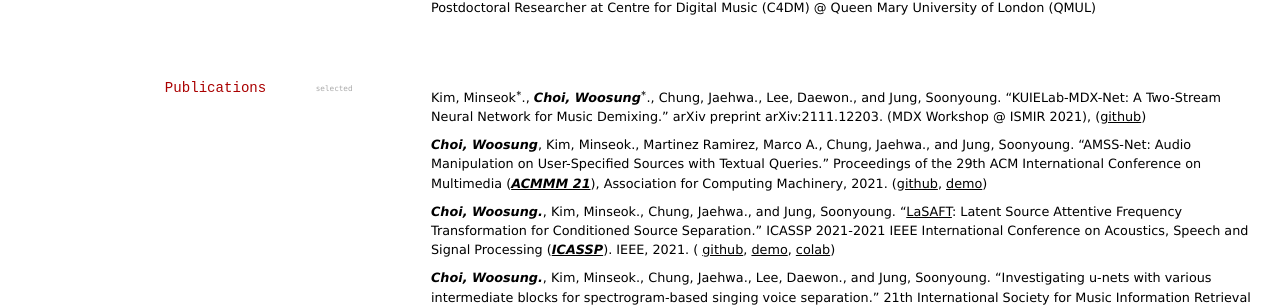
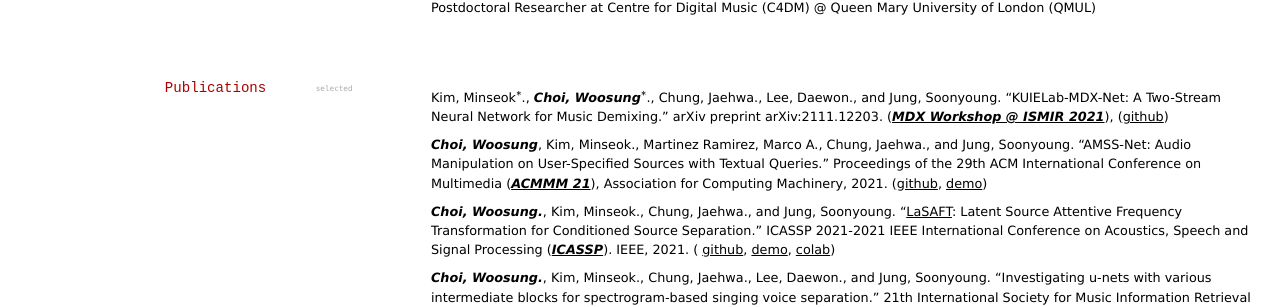
Before and after one commit to ws-choi/cv, a Jekyll site: the page built from index.md, in a window 1280 px wide and 900 px high. Shown: the part 172-479 px from the top of the window. Built offline with Jekyll 4.4.1, drawn with Linux system fonts in a browser that asks for light colours; formulas are drawn with MathJax 3; part of the change alters nothing that is shown.

```diff
--- a/index.md
+++ b/index.md
@@ -26,7 +26,7 @@ Postdoctoral Researcher at Centre for Digital Music (C4DM) @ Queen Mary Universi
 Kim, Minseok${}^{∗}$., ***Choi, Woosung***${}^{∗}$., Chung, Jaehwa., Lee, Daewon., and Jung, Soonyoung.
 "KUIELab-MDX-Net: A Two-Stream Neural Network for Music Demixing."
 arXiv preprint arXiv:2111.12203.
-(MDX Workshop @ ISMIR 2021),
+(***[MDX Workshop @ ISMIR 2021](https://mdx-workshop.github.io/)***),
 ([github](https://github.com/kuielab/mdx-net))
 
 ***Choi, Woosung***, Kim, Minseok., Martinez Ramirez, Marco A., Chung, Jaehwa., and Jung, Soonyoung. "AMSS-Net: Audio Manipulation on User-Specified Sources with Textual Queries." Proceedings of the 29th ACM International Conference on Multimedia (***[ACMMM 21](https://dl.acm.org/doi/10.1145/3474085.3475323)***), Association for Computing Machinery, 2021. ([github](https://github.com/kuielab/AMSS-Net), [demo](https://kuielab.github.io/AMSS-Net/))
```
